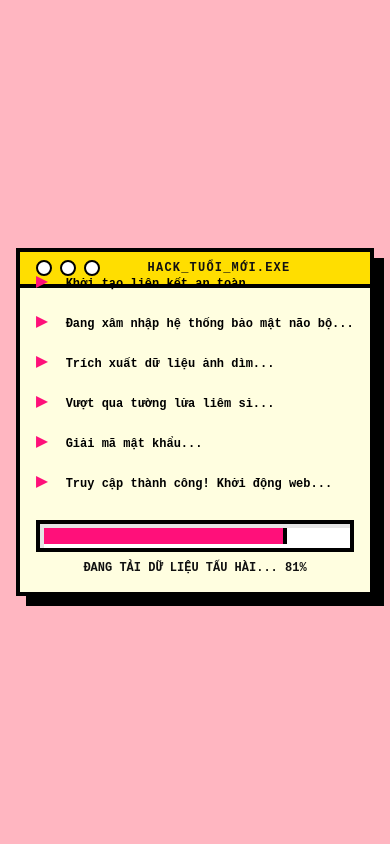
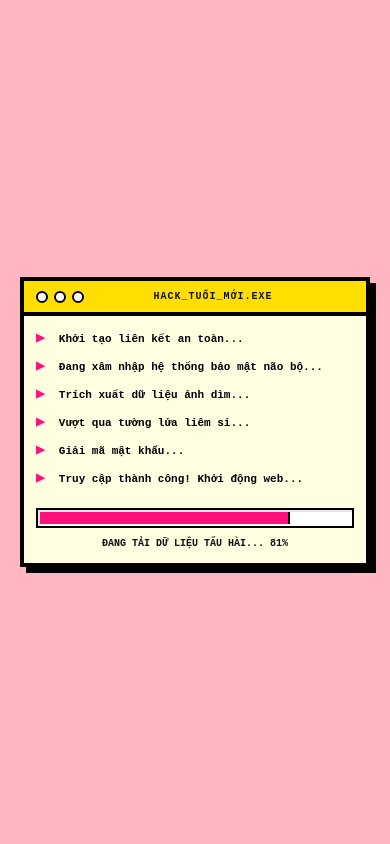
Before and after one commit to tuananhhusc/Happy-18th-Birthday-Thu-Duyen, a Next.js app: page / in a window 390 px wide. Shown: the top 844 px of the page. Built offline with nearby package versions, Linux system fonts and the light colour scheme; no server answers; the database is empty.

Commit message:
Optimize UI spacing and shadows on FakeLoading component for mobile devices

```diff
--- a/src/components/FakeLoading.tsx
+++ b/src/components/FakeLoading.tsx
@@ -58,47 +58,47 @@ export default function FakeLoading() {
   if (!loading) return null;
 
   return (
-    <div className="fixed inset-0 z-[999] bg-[#ffb6c1] flex flex-col items-center justify-center font-mono p-4">
-      <div className="w-full max-w-2xl bg-[#fffee0] border-4 md:border-8 border-black shadow-[10px_10px_0_0_#000]">
+    <div className="fixed inset-0 z-[999] bg-[#ffb6c1] flex flex-col items-center justify-center font-mono p-4 md:p-8">
+      <div className="w-[calc(100%-8px)] sm:w-full max-w-2xl bg-[#fffee0] border-4 md:border-8 border-black shadow-[6px_6px_0_0_#000] md:shadow-[10px_10px_0_0_#000] mx-auto flex flex-col max-h-[90vh]">
 
         {/* Retro Window Header */}
-        <div className="flex items-center justify-between px-4 py-2 border-b-4 md:border-b-8 border-black bg-bright-yellow">
-          <div className="flex items-center gap-2">
-            <div className="w-4 h-4 bg-white border-2 border-black rounded-full"></div>
-            <div className="w-4 h-4 bg-white border-2 border-black rounded-full"></div>
-            <div className="w-4 h-4 bg-white border-2 border-black rounded-full"></div>
+        <div className="flex items-center justify-between px-3 md:px-4 py-2 border-b-4 md:border-b-8 border-black bg-bright-yellow shrink-0">
+          <div className="flex items-center gap-1.5 md:gap-2">
+            <div className="w-3 h-3 md:w-4 md:h-4 bg-white border-2 border-black rounded-full"></div>
+            <div className="w-3 h-3 md:w-4 md:h-4 bg-white border-2 border-black rounded-full"></div>
+            <div className="w-3 h-3 md:w-4 md:h-4 bg-white border-2 border-black rounded-full"></div>
           </div>
-          <span className="font-black text-xs md:text-sm uppercase tracking-widest">
+          <span className="font-black text-[10px] sm:text-xs md:text-sm uppercase tracking-widest truncate px-2">
             HACK_TUỔI_MỚI.exe
           </span>
-          <div className="w-4 h-4"></div> {/* Spacer for alignment */}
+          <div className="w-3 md:w-4 h-3 md:h-4 shrink-0"></div> {/* Spacer for alignment */}
         </div>
 
         {/* Terminal Content */}
-        <div className="p-4 md:p-6">
-          <div className="space-y-3 text-black font-bold text-xs md:text-base h-48 md:h-56 flex flex-col justify-end">
+        <div className="p-3 md:p-6 flex-1 overflow-hidden flex flex-col">
+          <div className="space-y-2 md:space-y-3 text-black font-bold text-[11px] sm:text-sm md:text-base h-[160px] sm:h-[180px] md:h-56 flex flex-col justify-end">
             {texts.slice(0, textIndex + 1).map((t, i) => (
-              <div key={i} className="animate-in fade-in slide-in-from-bottom-2 duration-300">
-                <span className="text-neon-pink mr-2 text-lg">▶ </span>
+              <div key={i} className="animate-in fade-in slide-in-from-bottom-2 duration-300 leading-tight">
+                <span className="text-neon-pink mr-1.5 md:mr-2 text-sm md:text-lg">▶ </span>
                 {t}
               </div>
             ))}
             {textIndex < texts.length - 1 && (
               <div className="animate-pulse mt-2">
-                <span className="text-neon-pink mr-2 text-lg">▶ </span>
-                <span className="bg-black w-3 h-5 inline-block align-middle"></span>
+                <span className="text-neon-pink mr-1.5 md:mr-2 text-sm md:text-lg">▶ </span>
+                <span className="bg-black w-2 md:w-3 h-3.5 md:h-5 inline-block align-middle"></span>
               </div>
             )}
           </div>
 
           {/* Progress Bar */}
-          <div className="mt-6 md:mt-8 w-full bg-white border-4 border-black h-8 relative overflow-hidden p-1 shadow-[inset_4px_4px_0_0_rgba(0,0,0,0.1)]">
+          <div className="mt-5 md:mt-8 w-full bg-white border-2 md:border-4 border-black h-5 md:h-8 relative overflow-hidden p-[2px] md:p-1 shadow-[inset_2px_2px_0_0_rgba(0,0,0,0.1)] md:shadow-[inset_4px_4px_0_0_rgba(0,0,0,0.1)] shrink-0">
             <div
-              className="bg-neon-pink h-full border-r-4 border-black transition-all ease-linear"
+              className="bg-neon-pink h-full border-r-2 md:border-r-4 border-black transition-all ease-linear"
               style={{ width: barWidth, transitionDuration: '7500ms' }}
             ></div>
           </div>
-          <div className="text-center font-black text-xs mt-2 uppercase">
+          <div className="text-center font-black text-[10px] md:text-xs mt-2 md:mt-3 uppercase shrink-0">
             Đang tải dữ liệu tấu hài... {progress}%
           </div>
         </div>
```
